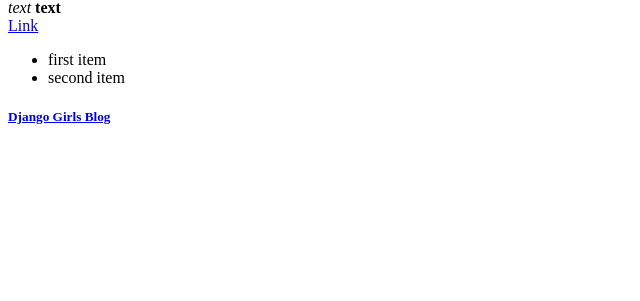
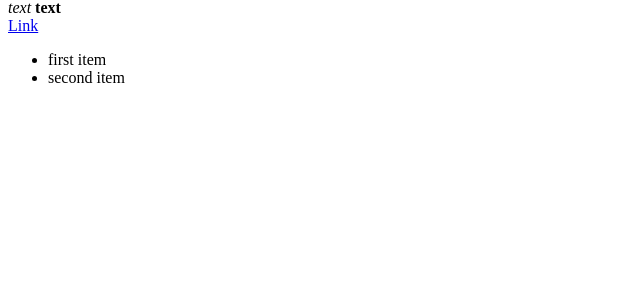
Before and after one commit to Shrutipandya/f-1-blog, a Django app: template blog/templates/blog/post_list.html in a window 1280 px wide. Shown: the part 271-572 px from the top of the page, without its empty margins (0-640 px from the left). Run offline with Django 3.2, Linux system fonts and the light colour scheme; the template is opened without the code that fills it, so the values that code supplies are empty.

Commit message:
Changed the HTML for the site.

```diff
--- a/blog/templates/blog/post_list.html
+++ b/blog/templates/blog/post_list.html
@@ -20,7 +20,6 @@
       <li>second item</li>
     </ul>
     <div color="Blue">
-      <h5><a href="#">Django Girls Blog</a></h5>
       {% for post in posts %}
     {{ post }}
 {% endfor %}
```
